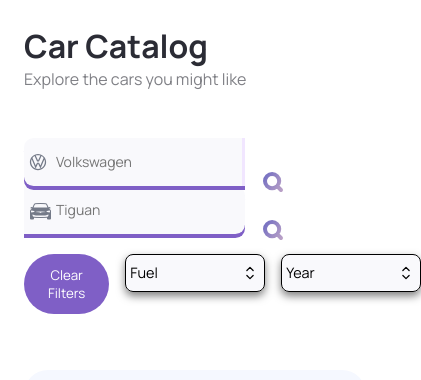
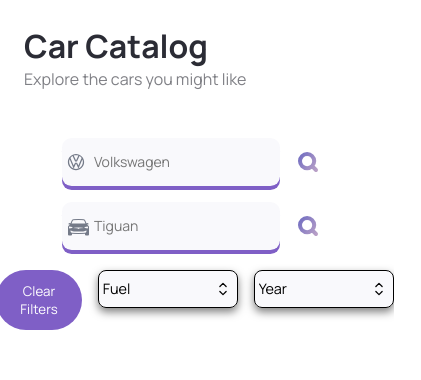
Before and after one commit to ahmedjk34/motor-showcase, a Next.js app: page / in a window 390 px wide. Shown: the part 900-1280 px from the top of the page, 421 px wide, since content can reach past the window. Built offline with nearby package versions, Linux system fonts and the light colour scheme.

Commit message:
Tweaks for filters on smaller screen sizes

```diff
--- a/src/components/SearchBar/search-bar.module.scss
+++ b/src/components/SearchBar/search-bar.module.scss
@@ -15,18 +15,24 @@
     border: none;
     outline: none;
     transition: transform 0.2s ease-in-out;
+    display: none;
     &:hover {
       cursor: pointer;
       transform: translateY(2px);
     }
     &.desktop {
-      @media (max-width: 640px) {
-        display: none;
+      @media (min-width: 640px) {
+        display: block;
       }
     }
     &.mobile {
-      @media (min-width: 640px) {
-        display: none;
+      @media (max-width: 640px) {
+        display: block;
+        min-width: 40px;
+        min-height: 40px;
+        display: flex;
+        justify-content: center;
+        align-items: center;
       }
     }
   }
@@ -85,5 +91,13 @@
 @media (max-width: 640px) {
   .searchBar {
     flex-direction: column;
+    align-items: center;
+    width: 100%;
+    gap: 1rem;
+    .searchInput {
+      border: none;
+      border-radius: 0.6rem;
+      box-shadow: 0px 4px 0px v.$primary-purple;
+    }
   }
 }
--- a/src/styles/pages/home-page.module.scss
+++ b/src/styles/pages/home-page.module.scss
@@ -68,6 +68,11 @@
       align-items: center;
       flex-wrap: wrap;
       gap: 1.25rem;
+      width: 100%;
+      @media (max-width: 640px) {
+        justify-content: center;
+        margin-bottom: 1rem;
+      }
       .filtersContainer {
         display: flex;
         gap: 1rem;
```
